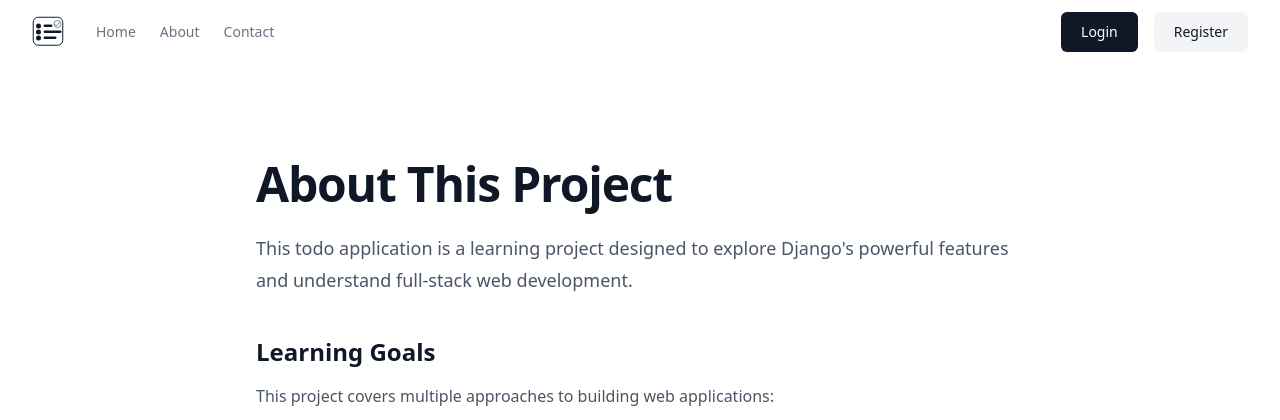
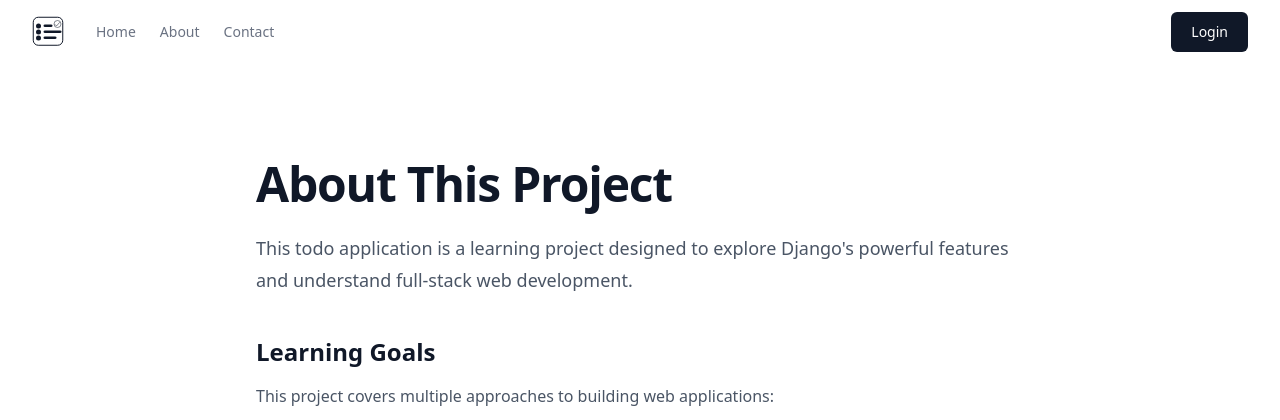
Before and after one commit to IsaacSemb/django-todo-uv, a Django app: page /about in a window 1280 px wide. Shown: the top 420 px of the page. Run offline with Django 5.2, Linux system fonts and the light colour scheme.

Commit message:
rmove register button

```diff
--- a/website/templates/website/base.html
+++ b/website/templates/website/base.html
@@ -64,13 +64,6 @@
                 href="{% url 'website:login' %}"
               >
                 Login
-              </a>
-
-              <a
-                class="hidden rounded-md bg-gray-100 px-5 py-2.5 text-sm font-medium text-gray-900 transition hover:text-gray-800 sm:block"
-                href="#"
-              >
-                Register
               </a>
             </div>
 
```
